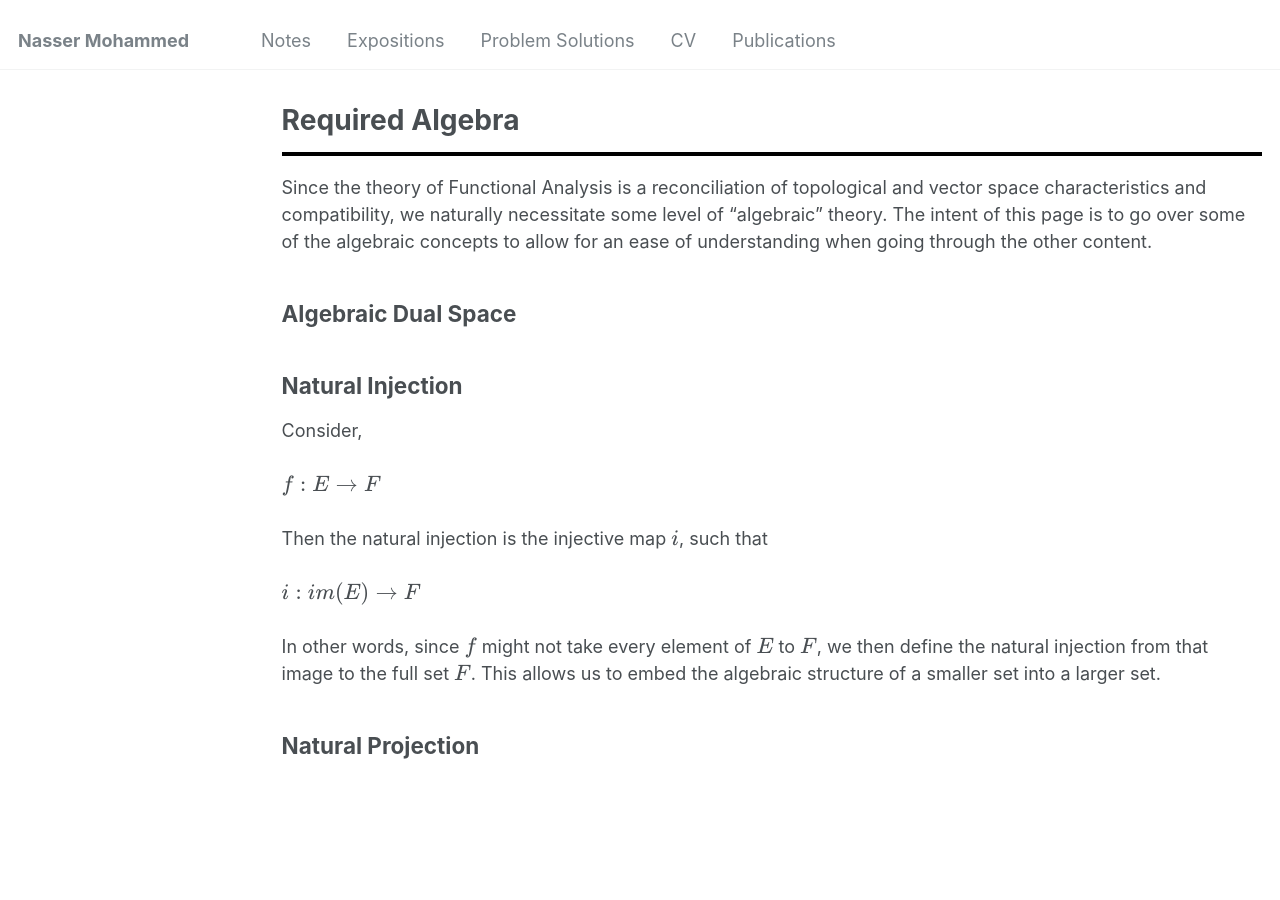
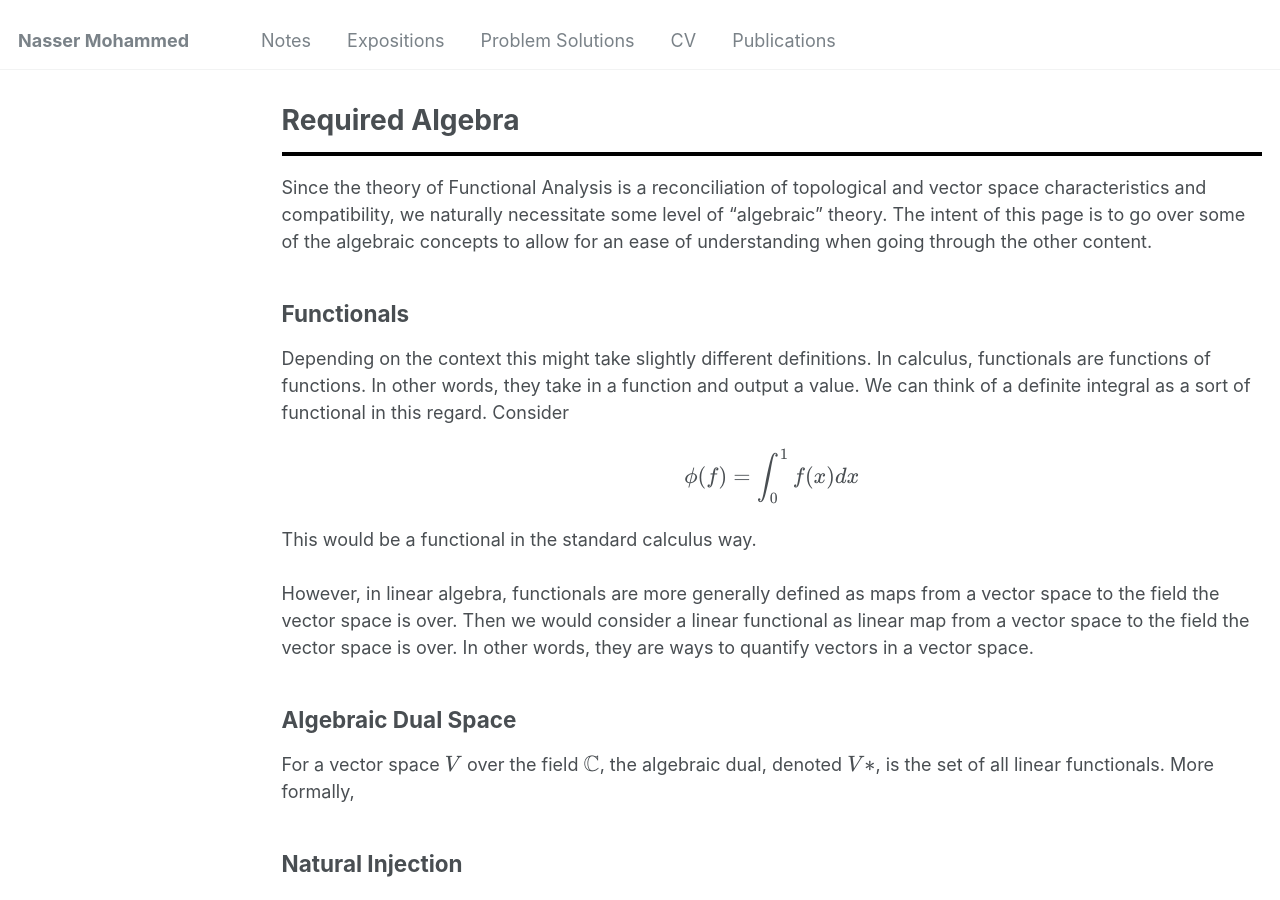
Before and after one commit to Nasser-Mohammed/Nasser-Mohammed.github.io, a Jekyll site: the page built from _pages/notes/Functional-Analysis/algebra.md, in a window 1280 px wide and 900 px high. Built offline with Jekyll 4.4.1, drawn with Linux system fonts in a browser that asks for light colours.

Commit message:
Update algebra.md

```diff
--- a/_pages/notes/Functional-Analysis/algebra.md
+++ b/_pages/notes/Functional-Analysis/algebra.md
@@ -9,7 +9,15 @@ Since the theory of Functional Analysis is a reconciliation of topological and v
 naturally necessitate some level of "algebraic" theory. The intent of this page is to go over some of the algebraic concepts to
 allow for an ease of understanding when going through the other content.
 
+## Functionals
+Depending on the context this might take slightly different definitions. In calculus, functionals are functions of functions. In other words, they take in a function and output a value. We can think of a definite integral as a sort of functional in this regard. Consider
+\\[\phi(f) = \int_0^1f(x)dx\\]
+This would be a functional in the standard calculus way.\\
+\\
+However, in linear algebra, functionals are more generally defined as maps from a vector space to the field the vector space is over. Then we would consider a linear functional as linear map from a vector space to the field the vector space is over. In other words, they are ways to quantify vectors in a vector space.
+
 ## Algebraic Dual Space
+For a vector space \\(V\\) over the field \\(\mathbb{C}\\), the algebraic dual, denoted \\(V*\\), is the set of all linear functionals. More formally,
 
 ## Natural Injection
 Consider, \\
```
